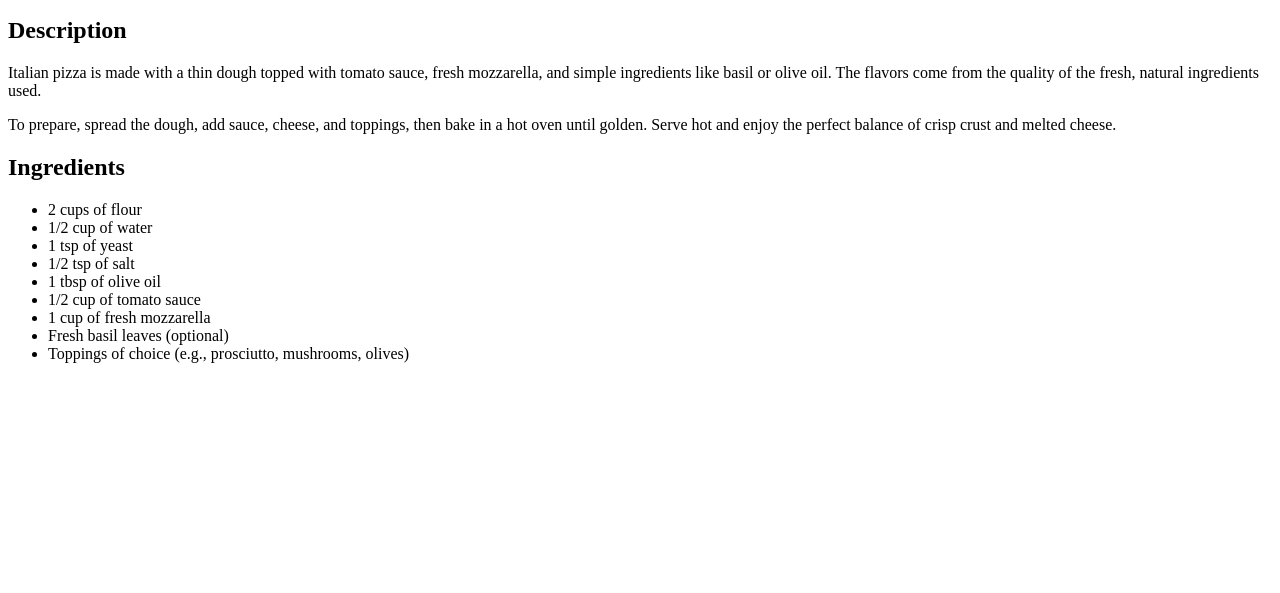
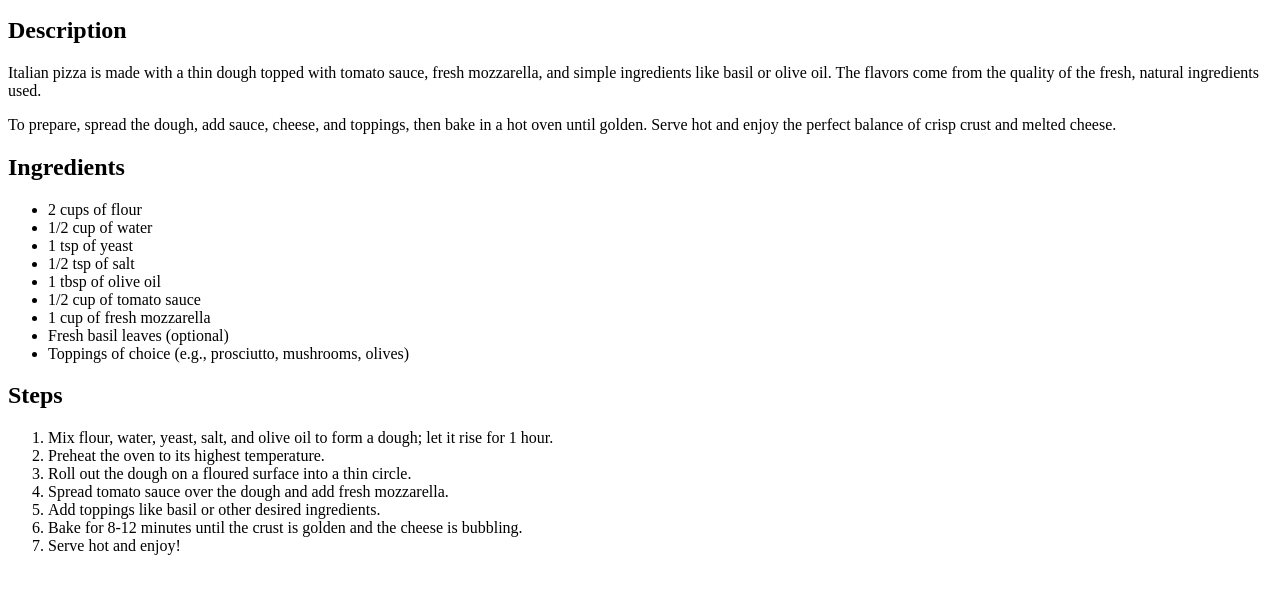
Before and after one commit to magacalia/odin-recipes, a plain HTML site: page recipes/pizza.html in a window 1280 px wide. Shown: the part 101-694 px from the top of the page. Drawn offline with Linux system fonts and the light colour scheme.

Commit message:
Include recipe steps

```diff
--- a/recipes/pizza.html
+++ b/recipes/pizza.html
@@ -25,5 +25,16 @@
             <li>Toppings of choice (e.g., prosciutto, mushrooms, olives)</li>
         </ul>
 
+        <h2>Steps</h2>
+        <ol>
+            <li>Mix flour, water, yeast, salt, and olive oil to form a dough; let it rise for 1 hour.</li>
+            <li>Preheat the oven to its highest temperature.</li>
+            <li>Roll out the dough on a floured surface into a thin circle.</li>
+            <li>Spread tomato sauce over the dough and add fresh mozzarella.</li>
+            <li>Add toppings like basil or other desired ingredients.</li>
+            <li>Bake for 8-12 minutes until the crust is golden and the cheese is bubbling.</li>
+            <li>Serve hot and enjoy!</li>
+        </ol>
+
     </body>
 </html>
```
